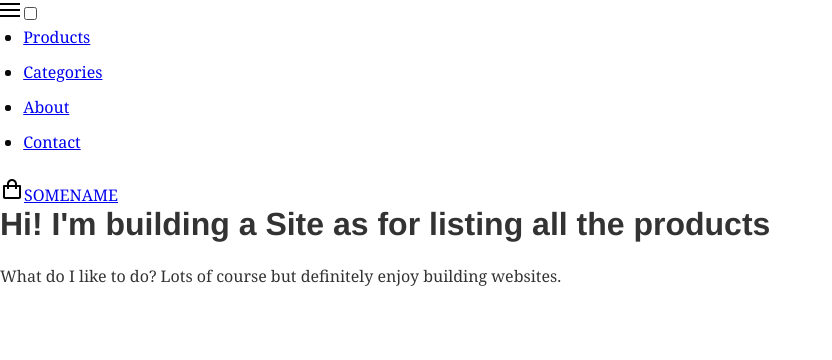
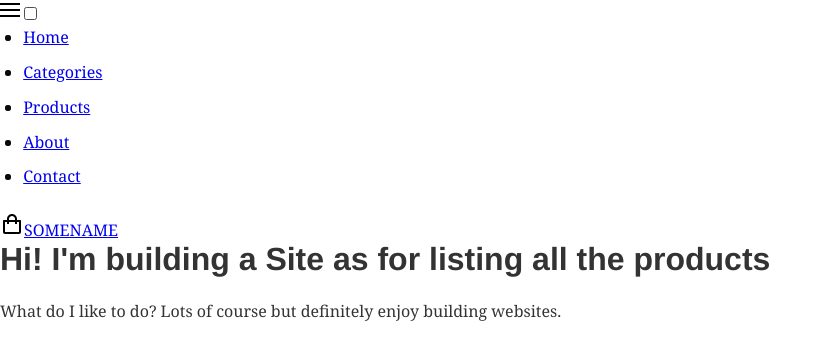
Before and after one commit to ramane-abhishek/product-static-web-app, a Gatsby site: page / in a window 1280 px wide. Shown: the whole page, without its empty margins (0-832 px from the left). Built offline with nearby package versions, Linux system fonts and the light colour scheme; Gatsby itself is replaced by a stand-in of ours.

Commit message:
Last commit of today final changes

```diff
--- a/src/components/layout.js
+++ b/src/components/layout.js
@@ -29,8 +29,9 @@ export default ({ children }) => (
                 <div className="hidden md:flex md:items-center md:w-auto w-full order-3 md:order-2" id="menu">
                     <nav>
                         <ul className="md:flex items-center justify-between text-base text-gray-700 pt-4 md:pt-0">
+                            <li><ListLink to="/">Home</ListLink></li>
+                            <li><ListLink to="/categories">Categories</ListLink></li>
                             <li><ListLink to="/products">Products</ListLink></li>
-                            <li><ListLink to="/categories">Categories</ListLink></li>
                             <li><ListLink to="/about">About</ListLink></li>
                             <li><ListLink to="/contact">Contact</ListLink></li>
                         </ul>
```
